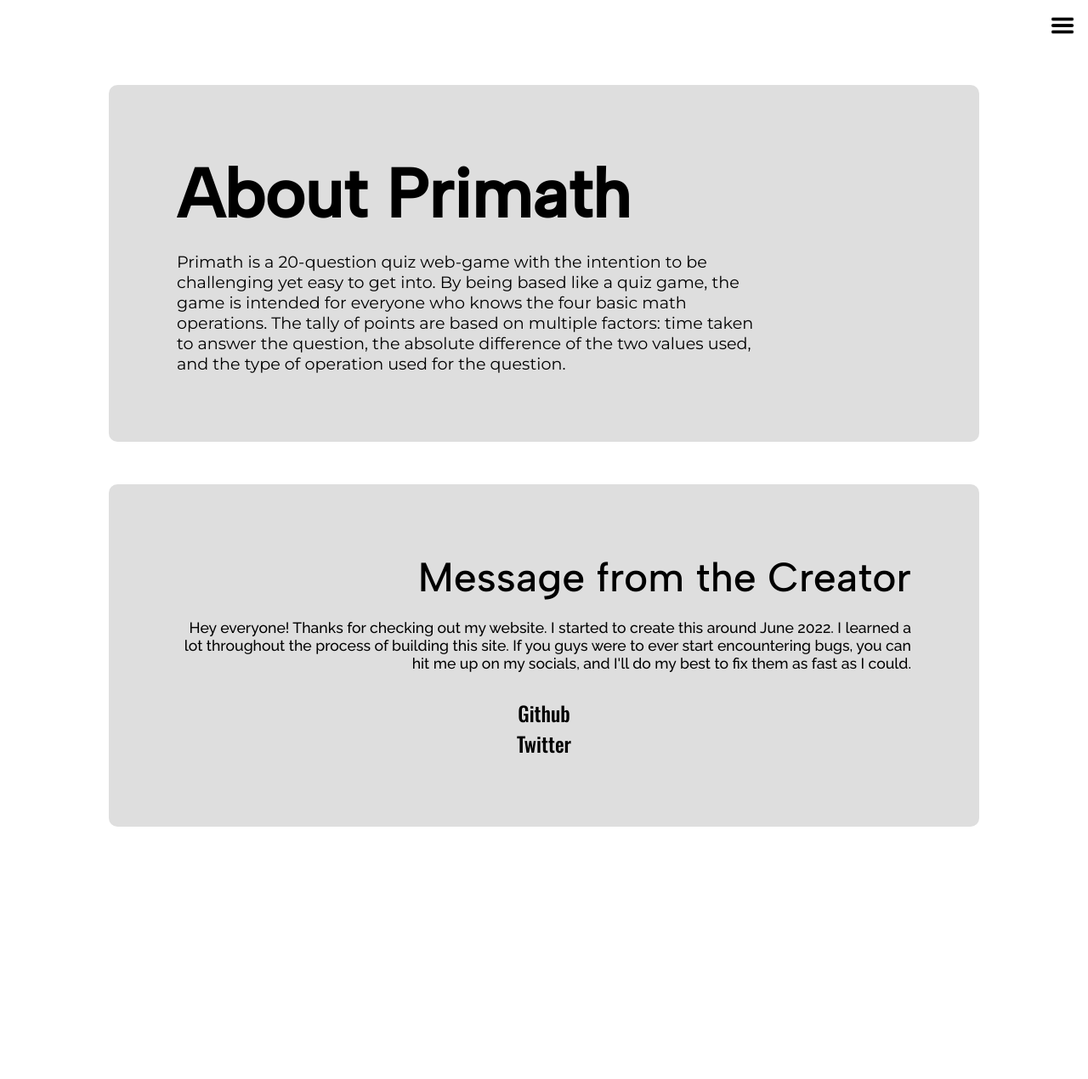
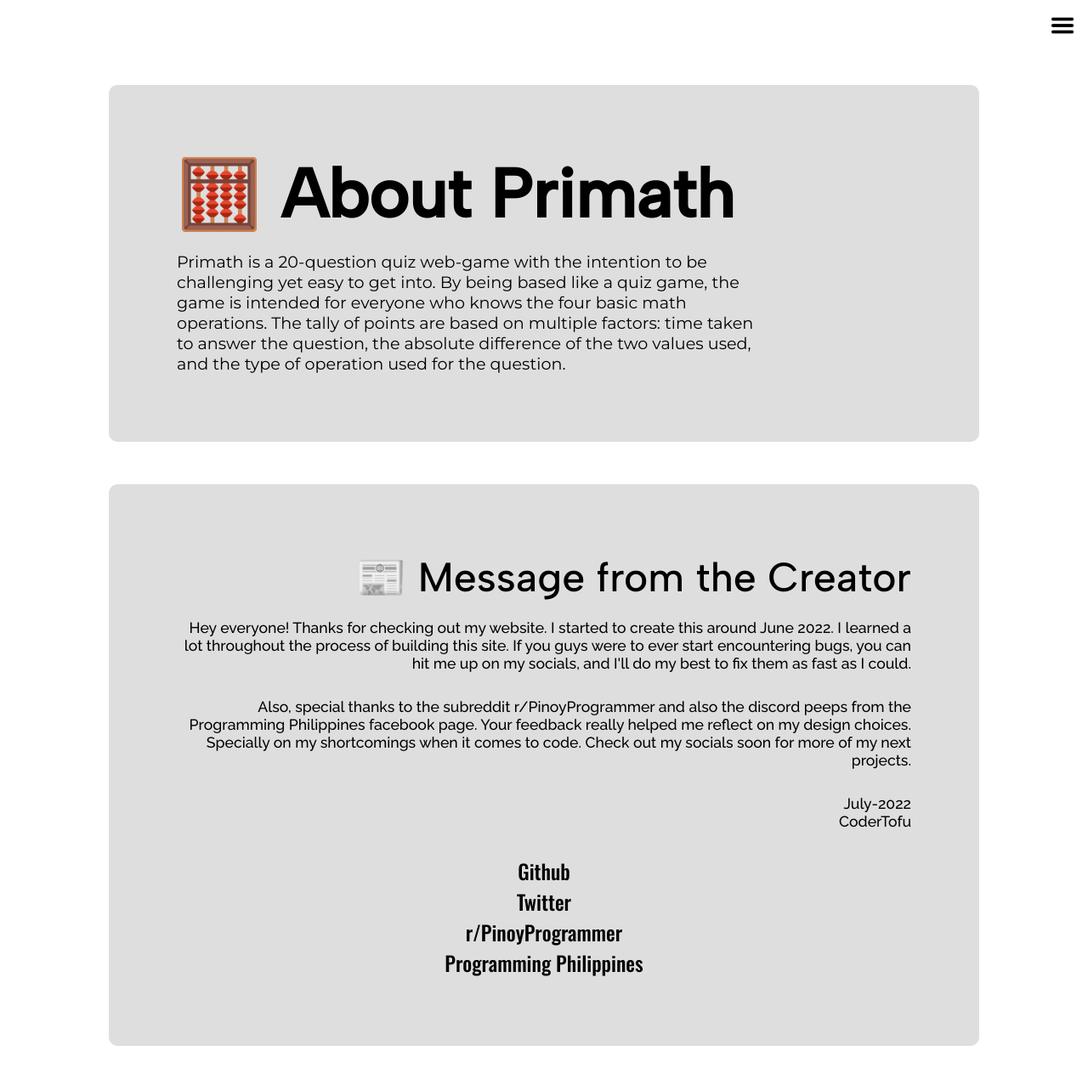
Before and after one commit to CoderTofu/PriMath, a React (Create React App) app: page /about in a window 1280 px wide. Shown: the top 1270 px of the page at 85% size. Before the commit the page ends 1123 px from the top, so only its background shows below. Built offline with nearby package versions, Linux system fonts and the light colour scheme; a web font is replaced by a local one.

Commit message:
about msg content update

```diff
--- a/src/pages/about.jsx
+++ b/src/pages/about.jsx
@@ -11,7 +11,7 @@
     return (
         <div className={`about-container ${mode}`}>
             <main className={`about-art ${mode}`}>
-                <h1 className="about-headers">About Primath</h1>
+                <h1 className="about-headers">🧮 About Primath</h1>
                 <p className="about-content">
                     Primath is a 20-question quiz web-game with the intention to be challenging yet easy to get into.
                     By being based like a quiz game, the game is intended for everyone who knows the four
@@ -21,16 +21,28 @@
             </main>
 
             <footer className={`msg-footer ${mode}`}>
-                <h1 id="msg-header" className="about-headers">Message from the Creator</h1>
+                <h1 id="msg-header" className="about-headers">📰 Message from the Creator</h1>
                 <p className="about-msg">
                     Hey everyone! Thanks for checking out my website. I started to create this around June 2022.
                     I learned a lot throughout the process of building this site.
                     If you guys were to ever start encountering bugs, you can hit me up on my socials,
                     and I'll do my best to fix them as fast as I could.
                 </p>
+                <p className="about-msg">
+                    Also, special thanks to the subreddit r/PinoyProgrammer and also the discord peeps from the Programming
+                    Philippines facebook page. Your feedback really helped me reflect on my design choices.
+                    Specially on my shortcomings when it comes to code. Check out my socials soon for more of my next projects.
+                </p>
+                <p className="about-msg">
+                    July-2022
+                    <br />
+                    CoderTofu
+                </p>
                 <ul>
                     <a className="about-link" target={"_blank"} href="https://github.com/CoderTofu"><li>Github</li></a>
                     <a className="about-link" target={"_blank"} href="https://twitter.com/junpulu"><li>Twitter</li></a>
+                    <a className="about-link" target={"_blank"} href="https://www.reddit.com/r/PinoyProgrammer/"><li>r/PinoyProgrammer</li></a>
+                    <a className="about-link" target={"_blank"} href="https://www.facebook.com/groups/649943542157470/"><li>Programming Philippines</li></a>
                 </ul>
             </footer>
         </div>
```
